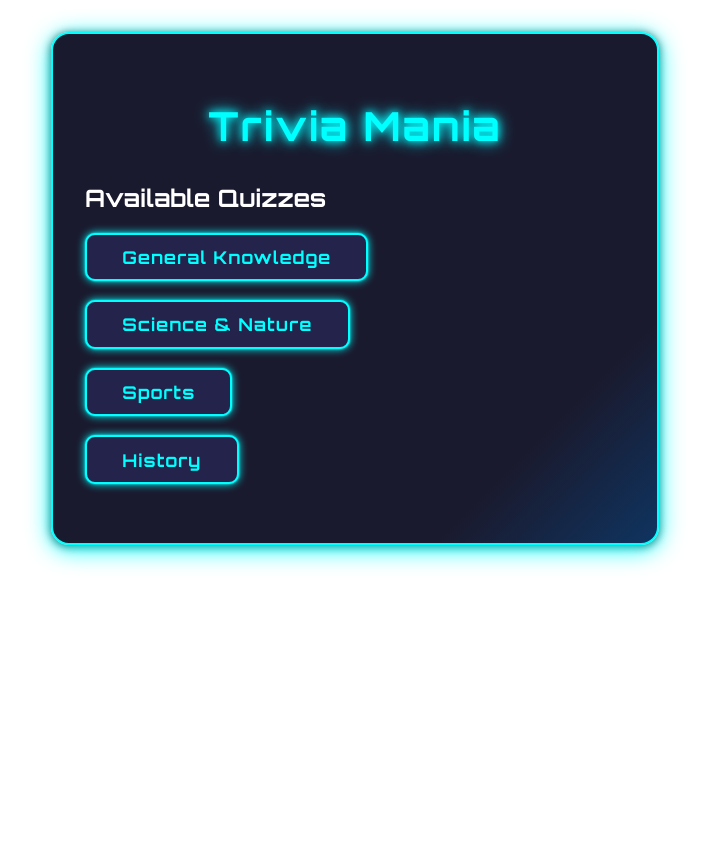
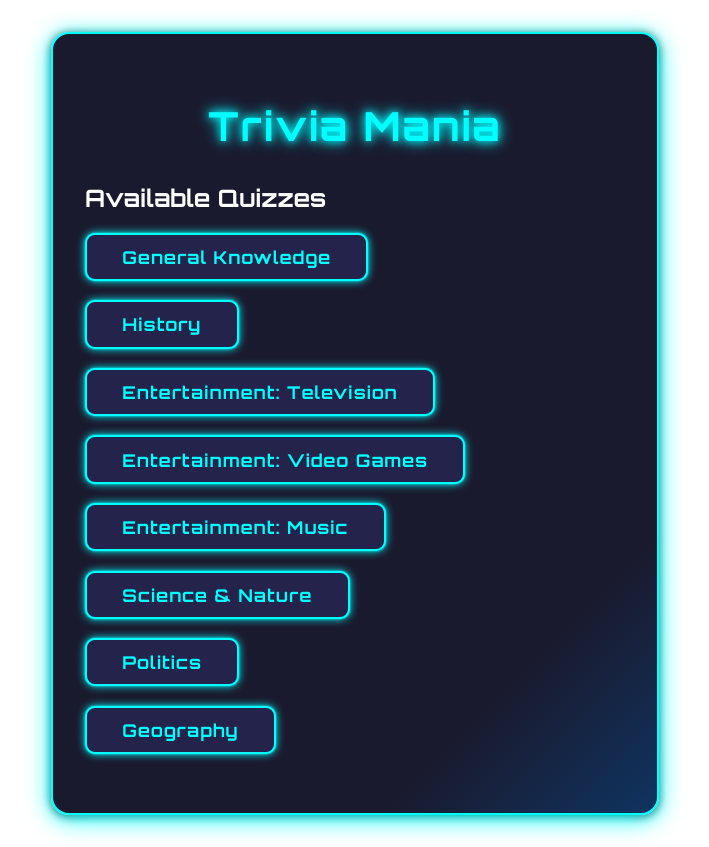
Before and after one commit to Wambui-Kibathi/trivia-quiz-app, a React (Vite) app: page / in a window 1280 px wide. Shown: the whole page, without its empty margins (285-994 px from the left). Before the commit the page ends 800 px from the top, so only its background shows below. Built offline with nearby package versions, Linux system fonts and the light colour scheme.

Commit message:
seventh commit

```diff
--- a/src/components/QuizList.jsx
+++ b/src/components/QuizList.jsx
@@ -2,9 +2,13 @@ import React from 'react';
 
 const quizzes = [
   { id: 1, title: 'General Knowledge' },
-  { id: 2, title: 'Science & Nature' },
-  { id: 3, title: 'Sports' },
-  { id: 4, title: 'History' },
+  { id: 2, title: 'History' },
+  { id: 3, title: 'Entertainment: Television' },
+  { id: 4, title: 'Entertainment: Video Games' },
+  { id: 5, title: 'Entertainment: Music' },
+  { id: 6, title: 'Science & Nature' },
+  { id: 7, title: 'Politics' },
+  { id: 8, title: 'Geography' },
 ];
 
 export default function QuizList({ onSelectQuiz }) {
```
